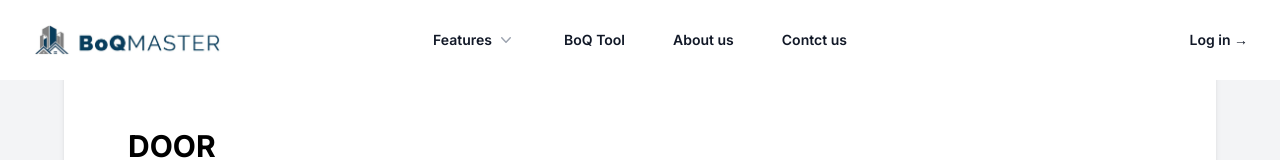
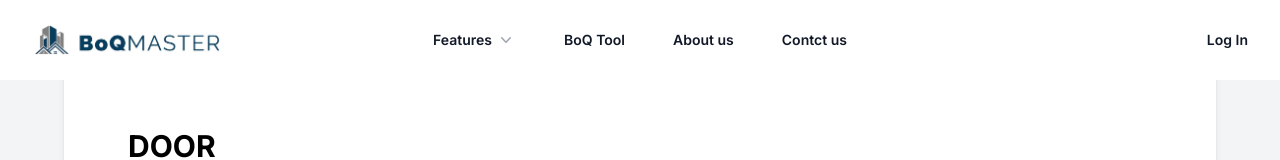
Before and after one commit to yashEra/boq-master-2, a React (Create React App) app: page /door in a window 1280 px wide. Shown: the top 160 px of the page. Built offline with nearby package versions, Linux system fonts and the light colour scheme.

Commit message:
Add user name and id to local storage

```diff
--- a/src/components/Login.js
+++ b/src/components/Login.js
@@ -34,6 +34,11 @@ const Login = () => {
           window.location.href = "/";
           let id=res.data.id;
           sessionStorage.setItem('userId', id);
+          // set user name and id in local storage
+          // get localstorage
+
+          window.localStorage.setItem("userName", formData.get("userName"));
+          window.localStorage.setItem("userId", res.data.id);
 
 
         } else {
--- a/src/components/Navbar.js
+++ b/src/components/Navbar.js
@@ -1,4 +1,4 @@
-import { Fragment, useState } from 'react'
+import { Fragment, useEffect, useState } from 'react'
 import { Dialog, Disclosure, Popover, Transition,  } from '@headlessui/react'
 import {
   ArrowPathIcon,
@@ -62,6 +62,16 @@ function classNames(...classes) {
 
 export default function NavBar() {
   const [mobileMenuOpen, setMobileMenuOpen] = useState(false)
+  const [userName, setUserName] = useState(null);
+
+  useEffect(()=>{
+    getUserName();
+  },[])
+
+  const getUserName = async () => {
+    let userName = await window.localStorage.getItem("userName");
+    setUserName(userName);
+  };
 
   return (
     <header className="bg-white" style={{position:"fixed", width:"100vw",zIndex:"1000"}}>
@@ -145,9 +155,9 @@ export default function NavBar() {
           </a>
         </Popover.Group>
         <div className="hidden lg:flex lg:flex-1 lg:justify-end">
-          <a href="/login" className="text-sm font-semibold leading-6 text-gray-900">
-            Log in <span aria-hidden="true">&rarr;</span>
-          </a>
+          {userName ? <a href="/myprofile" className="text-sm font-semibold leading-6 text-gray-900">
+            {userName} <span aria-hidden="true">&rarr;</span>
+          </a> : <a href="/login" className="text-sm font-semibold leading-6 text-gray-900">Log In</a>}
         </div>
       </nav>
       <Dialog as="div" className="lg:hidden" open={mobileMenuOpen} onClose={setMobileMenuOpen}>
--- a/src/components/Signup.js
+++ b/src/components/Signup.js
@@ -28,6 +28,12 @@ const Signup = () => {
 
     const url = "http://localhost:8080/Models/Process/signup-process.php";
     axios.post(url, inputs);
+
+
+    // TODO: Uncomment this and update with correct variable when the backend is ready
+    //  window.localStorage.setItem("userName", inputs.userName);
+    //  window.localStorage.setItem("userId", id);
+
     console.log(inputs);
 
   };
--- a/src/components/user_profile/UserProfile.js
+++ b/src/components/user_profile/UserProfile.js
@@ -1,8 +1,21 @@
 import { PhotoIcon, UserCircleIcon } from '@heroicons/react/24/solid';
 import NavBar from '../Navbar';
 import Footer from '../Footer';
+import { useEffect } from 'react';
+import { useState } from 'react';
 
 export default function UserProfile() {
+  const [userDatas, setUserDatas] = useState({userName:null});
+
+  useEffect (() => {
+    getUserData();
+  },[])
+
+  // get username from localstorage
+  const getUserData = async () => {
+    let userName = await window.localStorage.getItem("userName");
+    setUserDatas({userName:userName});
+  }
   return (
     <div>
       <NavBar />
@@ -28,6 +41,7 @@ export default function UserProfile() {
                     name="username"
                     id="username"
                     autoComplete="username"
+                    value={userDatas.userName??""}
                     className="block flex-1 border-0 bg-transparent py-1.5 pl-1 text-gray-900 placeholder:text-gray-400 focus:ring-0 sm:text-sm sm:leading-6"
                     placeholder="janesmith"
                   />
```
